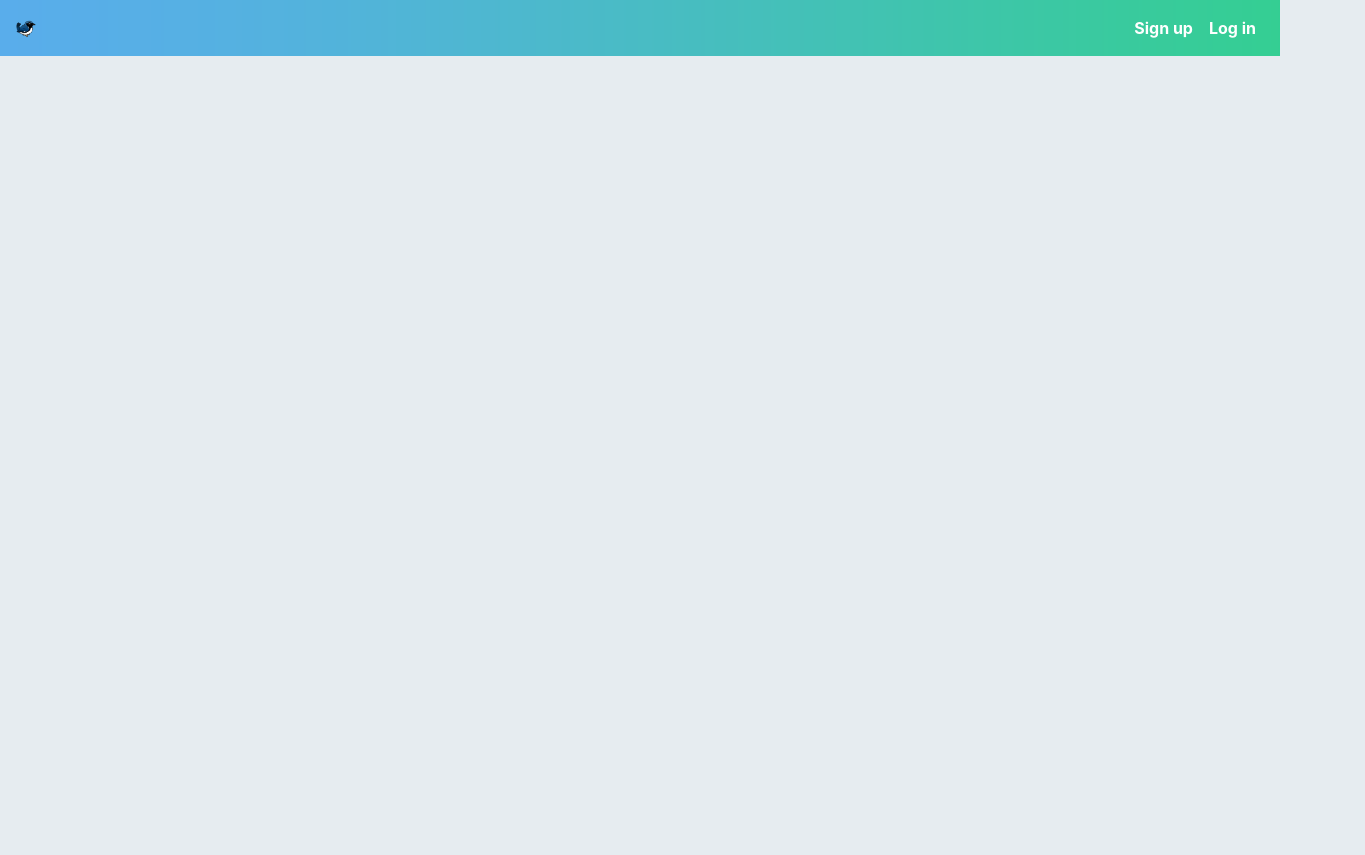
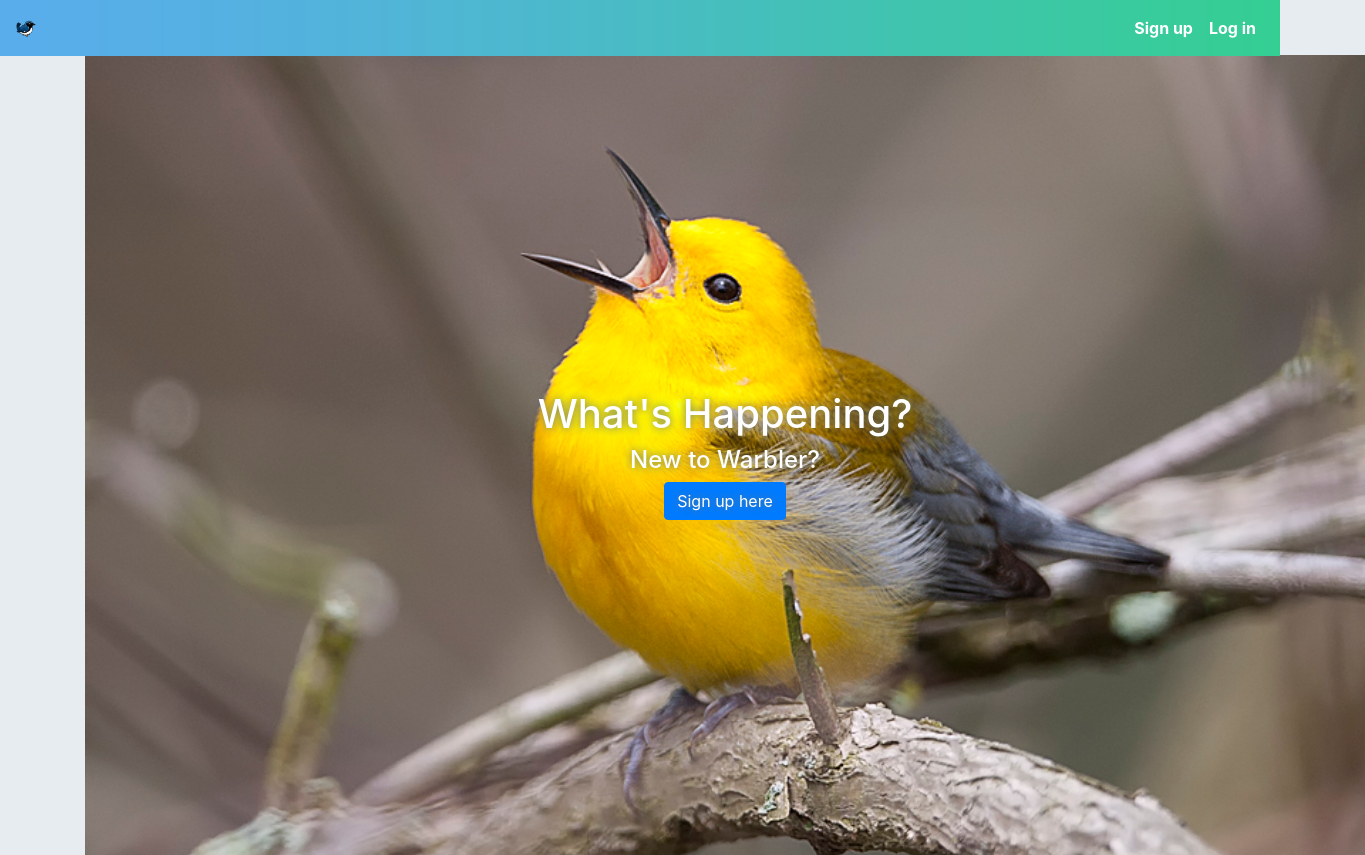
Before and after one commit to dbzerjav/warbler, a React app in the folder warbler-client/: page / in a window 1280 px wide. Shown: the whole page, 1365 px wide, since content can reach past the window. Before the commit the page ends 800 px from the top, so only its background shows below. Built offline with nearby package versions, Linux system fonts and the light colour scheme.

Commit message:
create homepage and style it

```diff
--- /dev/null
+++ b/warbler-client/src/components/Homepage.js
@@ -0,0 +1,14 @@
+import React from 'react';
+import { Link } from 'react-router-dom';
+
+const Homepage = () => (
+  <div className='home-hero'>
+    <h1>What's Happening?</h1>
+    <h4>New to Warbler?</h4>
+    <Link to='/signup' className='btn btn-primary'>
+      Sign up here
+    </Link>
+  </div>
+);
+
+export default Homepage;
--- a/warbler-client/src/containers/App.js
+++ b/warbler-client/src/containers/App.js
@@ -3,6 +3,7 @@ import { Provider } from 'react-redux';
 import { configureStore } from '../store';
 import { BrowserRouter as Router } from 'react-router-dom';
 import Navbar from './Navbar';
+import Main from './Main';
 
 const store = configureStore();
 
@@ -11,6 +12,7 @@ const App = () => (
     <Router>
       <div className='onboarding'>
         <Navbar />
+        <Main />
       </div>
     </Router>
   </Provider>
--- /dev/null
+++ b/warbler-client/src/containers/Main.js
@@ -0,0 +1,23 @@
+import React from 'react';
+import { Switch, Route, withRouter, Redirect} from 'react-router-dom';
+import { connect } from 'react-redux';
+import Homepage from '../components/Homepage';
+
+const Main = props => {
+  return(
+    <div className="container">
+      <Switch>
+        <Route exact path='/' render={props => <Homepage {...props} />} >
+        </Route>
+      </Switch>
+    </div>
+  );
+};
+
+function mapStateToProps(state) {
+  return {
+    currentUser: state.currentUser
+  }
+}
+
+export default withRouter(connect(mapStateToProps, null)(Main));
--- a/warbler-client/src/index.css
+++ b/warbler-client/src/index.css
@@ -40,3 +40,25 @@ ul.nav.navbar-nav li {
   background-image: url("./images/nav-bg.png");
   background-size: 100% 100%;
 }
+ /*  Homepage */
+
+ .home-hero {
+   width: 100vw;
+   height: 100vh;
+   position: absolute;
+   top: 55px;
+   bottom: 0;
+   display: flex;
+   flex-direction: column;
+   align-items: center;
+   justify-content: center;
+   z-index: -1;
+   background-image: url("./images/signed-out-home.jpg");
+   text-align: center;
+   padding: 1rem;
+   background-repeat: no-repeat;
+   background-position: center center;
+   background-size: cover;
+   color: #fff;
+   text-shadow: 0 0 8px #66757f;
+ }
```
